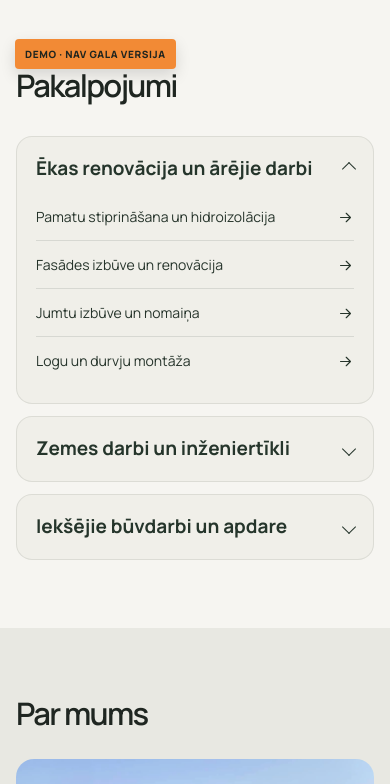
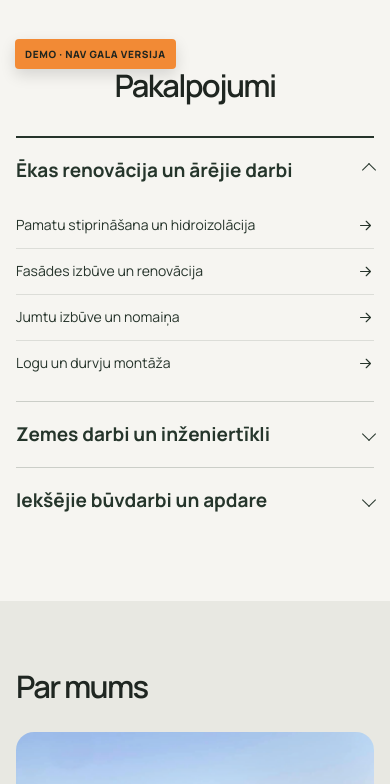
Before and after one commit to davisl24/Tirasmajas, a plain HTML site: page index.html in a window 390 px wide. Shown: the part 760-1544 px from the top of the page. Drawn offline with Linux system fonts and the light colour scheme.

Commit message:
Refine grouped services as clean editorial columns and center reviews heading

```diff
--- a/css/styles.css
+++ b/css/styles.css
@@ -516,3 +516,28 @@ details[open]>.group-chevron,details[open]>summary .group-chevron{transform:rota
  .service-groups-page .service-group-links{margin-top:12px}
  .service-groups-page .service-group-links a{min-height:46px;font-size:14px}
 }
+
+/* Approved editorial columns: service links stay directly accessible. */
+.services .section-head,.reviews-demo .section-head{text-align:center;display:block}
+.services .section-head h2,.reviews-demo .section-head h2{margin-left:auto;margin-right:auto}
+.services .section-head p{display:none}
+.service-groups-page{align-items:start;gap:clamp(24px,3vw,50px)}
+.service-groups-page .service-group{background:transparent;border:0;border-radius:0;padding:0;min-width:0}
+.service-groups-page .service-group-details>summary{border-top:2px solid #26342b;padding-top:21px;align-items:start;min-height:0;cursor:default}
+.service-groups-page .service-group-details>summary span:first-child{max-width:100%;font-size:clamp(19px,1.8vw,23px);line-height:1.32}
+.service-groups-page .service-group-links{margin-top:18px;gap:0}
+.service-groups-page .service-group-links a{padding:13px 0;min-height:50px;font-size:clamp(14px,1.05vw,16px)}
+.service-groups-page .service-group-links a:hover{color:#a96624}
+@media(min-width:851px){
+ .service-groups-page .group-chevron{display:none!important}
+ .service-groups-page .service-group-details>summary{pointer-events:none}
+}
+@media(max-width:850px){
+ .service-groups-page{gap:0}
+ .service-groups-page .service-group{padding:0}
+ .service-groups-page .service-group-details>summary{padding:20px 0;cursor:pointer;align-items:center;border-top:1px solid rgba(39,51,43,.2)}
+ .service-groups-page .service-group:first-child .service-group-details>summary{border-top:2px solid #26342b}
+ .service-groups-page .group-chevron{display:block}
+ .service-groups-page .service-group-links{margin-top:0;margin-bottom:14px}
+ .service-groups-page .service-group-links a{min-height:46px}
+}
```
